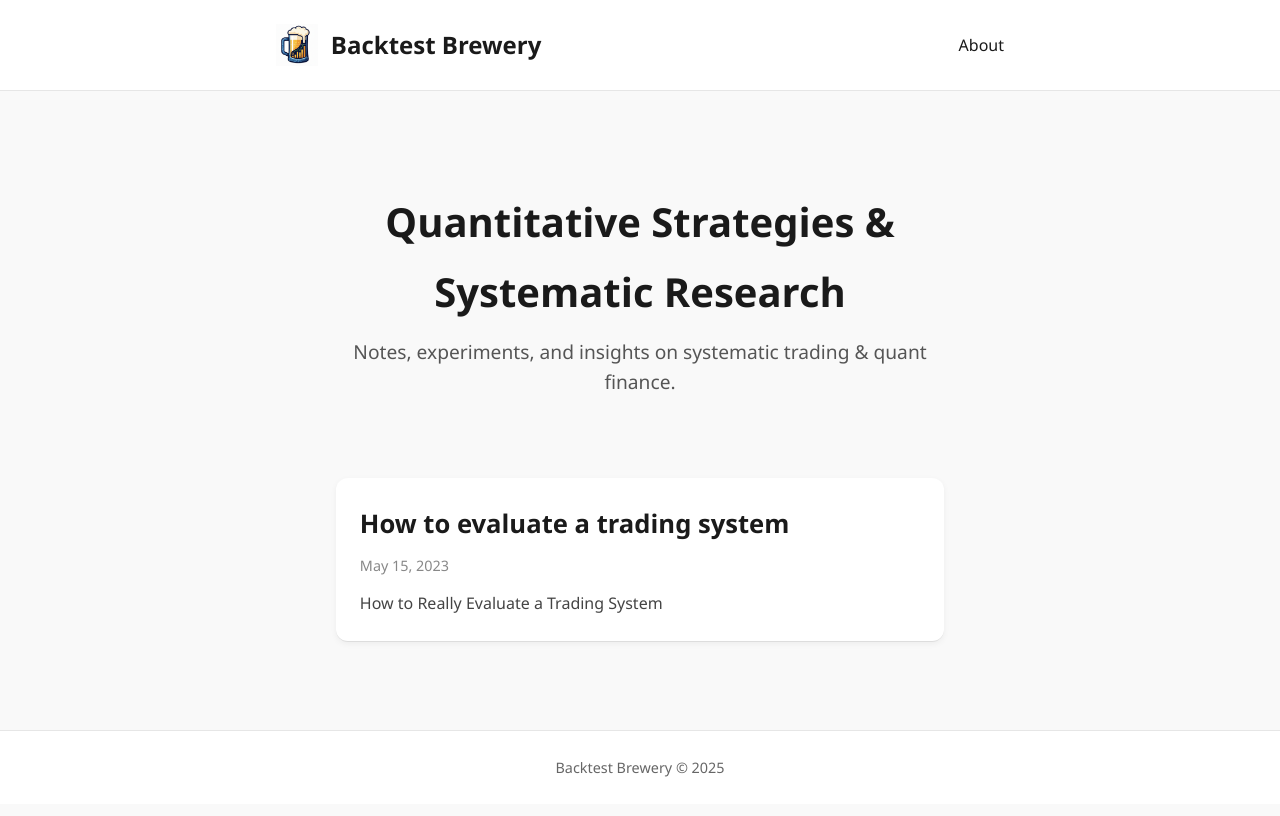
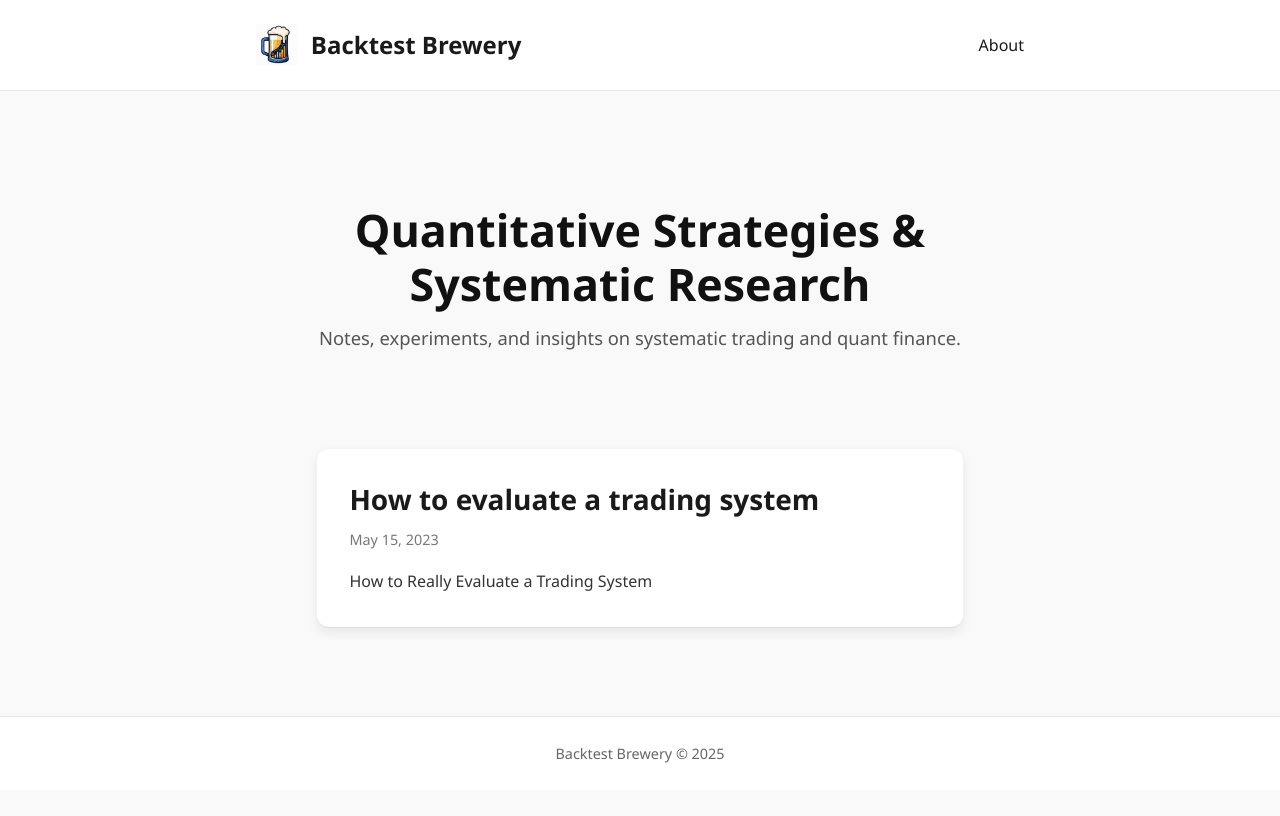
Before and after one commit to backtestbrewery/backtestbrewery.github.io, a Jekyll site: the page built from index.html, in a window 1280 px wide. Shown: the top 816 px of the page. Built offline with Jekyll 4.4.1, drawn with Linux system fonts in a browser that asks for light colours.

Commit message:
Update index.html

```diff
--- a/index.html
+++ b/index.html
@@ -3,15 +3,13 @@ layout: default
 title: Backtest Brewery
 ---
 
-<!-- Hero -->
 <section class="hero">
   <div class="container">
     <h1>Quantitative Strategies & Systematic Research</h1>
-    <p class="subtitle">Notes, experiments, and insights on systematic trading & quant finance.</p>
+    <p class="subtitle">Notes, experiments, and insights on systematic trading and quant finance.</p>
   </div>
 </section>
 
-<!-- Blog Content -->
 <section class="content">
   <div class="container">
     {% if site.posts.size > 0 %}
@@ -31,65 +29,91 @@ title: Backtest Brewery
 </section>
 
 <style>
+/* General Improvements */
+body {
+  font-family: -apple-system, BlinkMacSystemFont, "Segoe UI", Roboto, Helvetica, Arial, sans-serif, "Apple Color Emoji", "Segoe UI Emoji", "Segoe UI Symbol";
+  color: #222; /* Darker text for better contrast */
+  background: #f9f9f9; /* Subtle background color */
+}
+
+.container {
+  max-width: 800px;
+  margin: 0 auto;
+  padding: 0 1rem;
+}
+
 /* Hero */
 .hero {
   text-align: center;
-  padding: 4rem 1rem 2rem;
+  padding: 5rem 1rem 3rem;
 }
+
 .hero h1 {
-  font-size: 2.5rem;
-  margin-bottom: 0.6rem;
-  color: var(--dark);
+  font-size: 2.8rem; /* Slightly larger heading */
+  margin-bottom: 0.8rem;
+  color: #111;
+  line-height: 1.2;
 }
+
 .hero .subtitle {
-  font-size: 1.2rem;
+  font-size: 1.15rem;
   color: #555;
   max-width: 650px;
   margin: 0 auto;
   line-height: 1.6;
 }
 
-/* Content */
+/* Blog Content */
 .content {
   padding: 3rem 1rem;
 }
+
 .post-card {
   margin-bottom: 2.5rem;
-  padding: 1.5rem;
+  padding: 2rem; /* Increased padding for more space */
   background: #fff;
   border-radius: 12px;
-  box-shadow: 0 2px 6px rgba(0,0,0,0.05);
-  transition: transform 0.2s ease;
+  box-shadow: 0 4px 12px rgba(0,0,0,0.08); /* Softer, more pronounced shadow */
+  transition: transform 0.2s ease, box-shadow 0.2s ease;
 }
+
 .post-card:hover {
-  transform: translateY(-3px);
+  transform: translateY(-5px); /* Slightly more pronounced hover effect */
+  box-shadow: 0 6px 15px rgba(0,0,0,0.1);
 }
+
 .post-card h2 {
-  font-size: 1.6rem;
-  margin-bottom: 0.4rem;
+  font-size: 1.75rem; /* Slightly larger title */
+  margin-bottom: 0.6rem;
+  line-height: 1.3;
 }
+
 .post-card h2 a {
   text-decoration: none;
-  color: var(--dark);
+  color: #1a1a1a; /* Darker link color */
 }
+
 .post-card h2 a:hover {
   color: var(--accent);
+  text-decoration: underline; /* Added a subtle underline on hover */
 }
+
 .post-card .date {
   font-size: 0.9rem;
-  color: #888;
-  margin-bottom: 0.8rem;
+  color: #777; /* Slightly darker date color */
+  margin-bottom: 1rem; /* More space below the date */
 }
+
 .post-card .excerpt {
   font-size: 1rem;
-  color: #444;
-  line-height: 1.6;
+  color: #333; /* Darker excerpt text */
+  line-height: 1.7; /* Increased line-height for readability */
 }
 
 /* Placeholder */
 .blog-placeholder {
   text-align: center;
-  color: #777;
+  color: #888;
   font-size: 1.1rem;
   padding: 2rem;
   border: 2px dashed #ccc;
@@ -100,10 +124,10 @@ title: Backtest Brewery
 /* Responsive */
 @media (max-width: 768px) {
   .hero h1 {
-    font-size: 2rem;
+    font-size: 2.2rem;
   }
   .post-card {
-    padding: 1.2rem;
+    padding: 1.5rem;
   }
 }
 </style>
```
